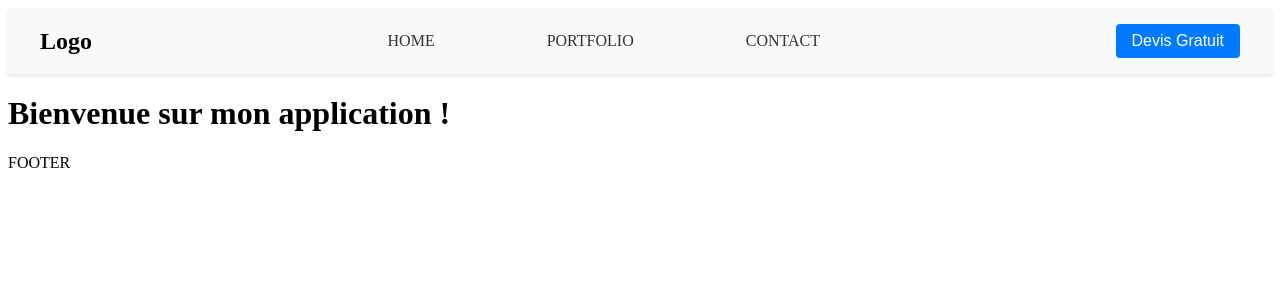
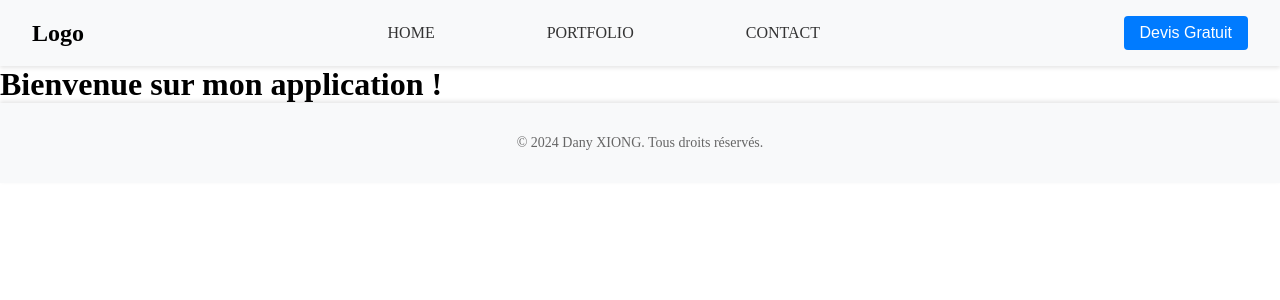
Before and after one commit to Ekkylibre/makey_siong, a Next.js app: page / in a window 1280 px wide. Shown: the top 300 px of the page. Built offline with nearby package versions, Linux system fonts and the light colour scheme.

Commit message:
💄 Create GlobalStyle

```diff
--- /dev/null
+++ b/src/app/GlobalStyle.js
@@ -0,0 +1,22 @@
+"use client";
+import { createGlobalStyle } from 'styled-components';
+
+const GlobalStyle = createGlobalStyle`
+  * {
+    margin: 0;
+    padding: 0;
+    box-sizing: border-box;
+  }
+
+  html, body {
+    height: 100%;
+  }
+
+  body {
+    /* font-family: Arial, sans-serif; */
+  }
+
+  // Ajoute d'autres styles globaux ici si nécessaire
+`;
+
+export default GlobalStyle;
--- a/src/app/layout.tsx
+++ b/src/app/layout.tsx
@@ -1,4 +1,6 @@
-import NavBar from "./components/NavBar"
+import Footer from "./components/Footer";
+import NavBar from "./components/NavBar";
+import GlobalStyle from "./GlobalStyle";
 
 export const metadata = {
   title: 'Next.js',
@@ -13,9 +15,11 @@ export default function RootLayout({
   return (
     <html lang="en">
       <body>
+        <GlobalStyle />
         <header><NavBar /></header>
         <main>{children}</main>
-        <footer>FOOTER</footer></body>
+        <footer><Footer /></footer>
+      </body>
     </html>
-  )
+  );
 }
```
